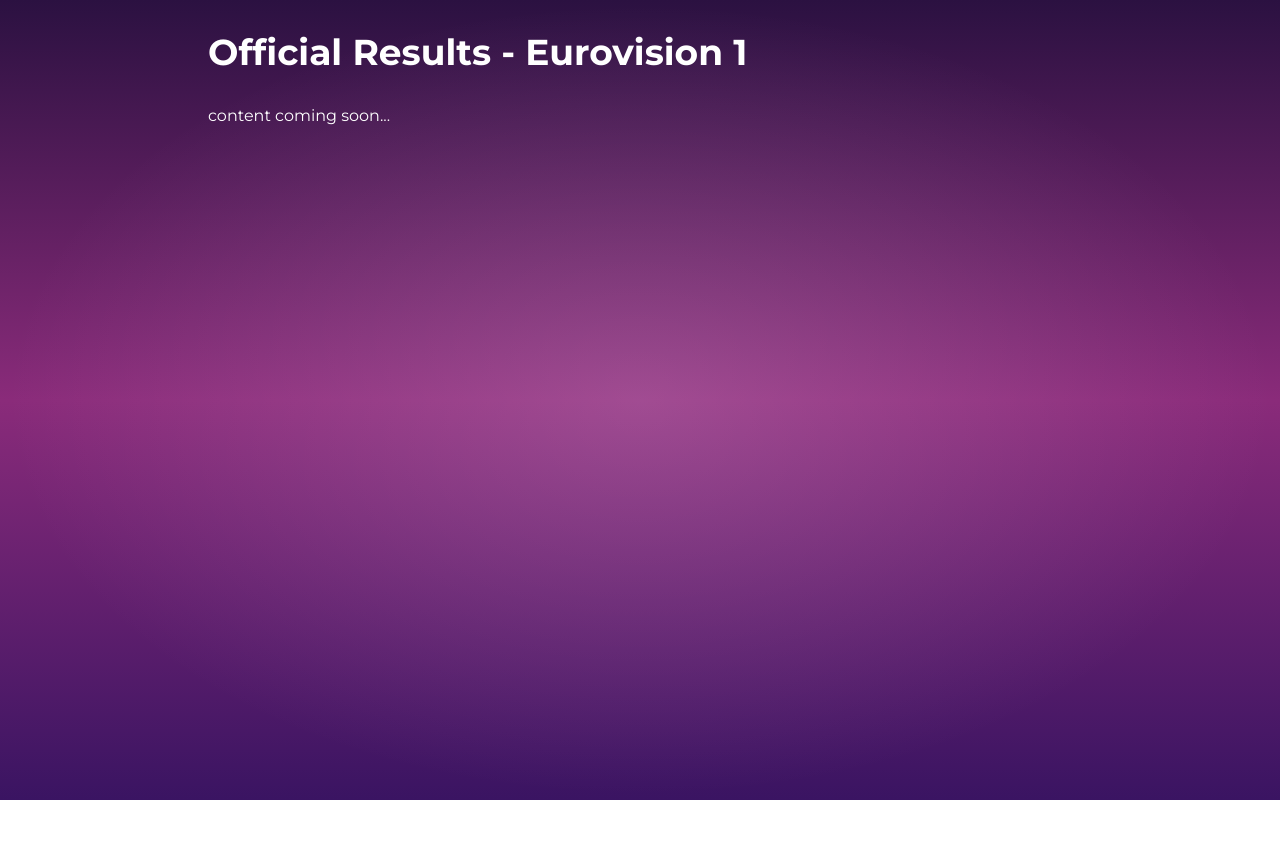
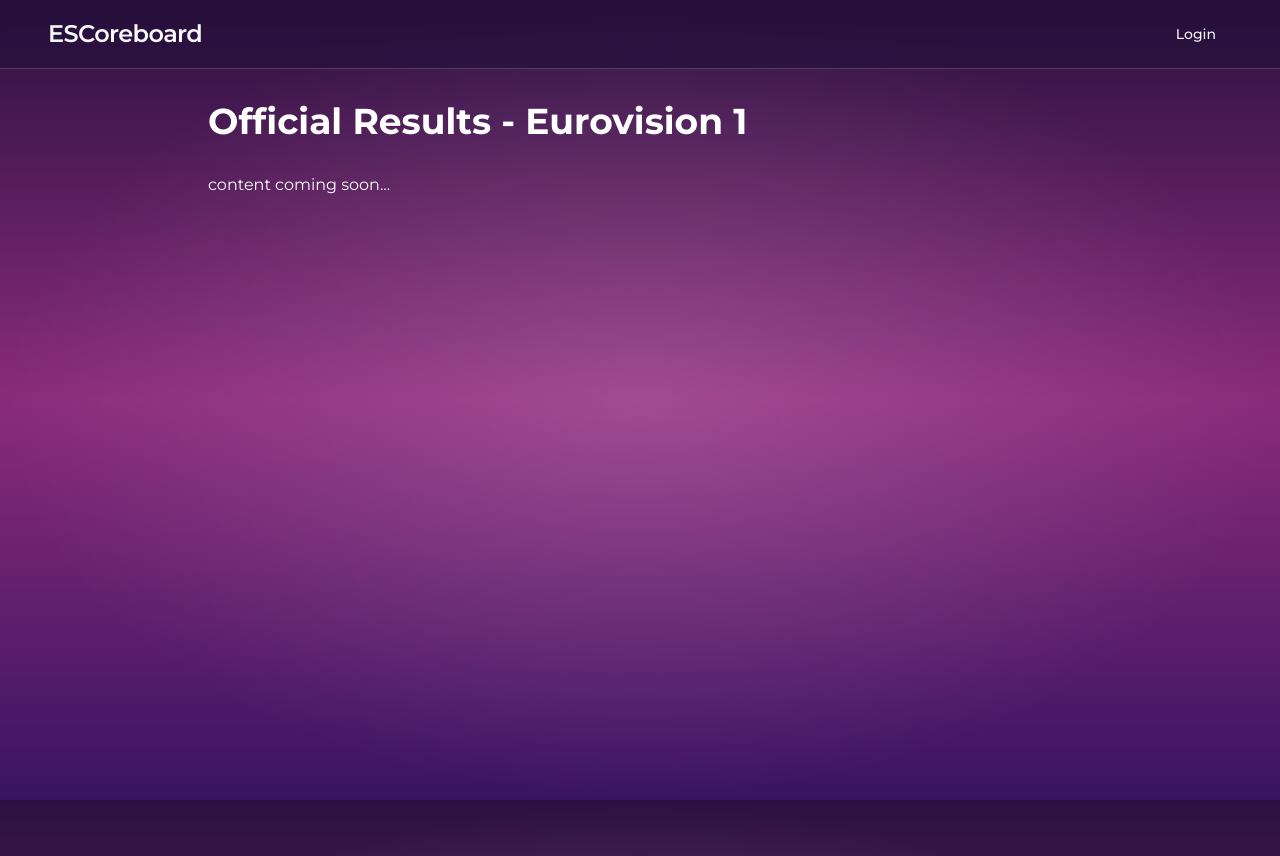
Before and after one commit to EeviLuukkonen/eurovision-tracker, a React (Vite) app in the folder frontend/: page /year/1/official-rank in a window 1280 px wide. Shown: the top 856 px of the page. Before the commit the page ends 800 px from the top, so only its background shows below. Built offline with nearby package versions, Linux system fonts and the light colour scheme.

Commit message:
Add navbar

```diff
--- a/frontend/src/App.tsx
+++ b/frontend/src/App.tsx
@@ -3,10 +3,12 @@
 import YearPage from './pages/YearPage';
 import MyRankPage from './pages/MyRankPage';
 import OfficialResultsPage from './pages/OfficialResultsPage';
+import { NavBar } from './components/NavBar';
 
 const App = () => {
   return (
     <BrowserRouter>
+      <NavBar></NavBar>
       <div className="min-h-screen text-white">
         <Routes>
           <Route path="/" element={<HomePage />} />
--- /dev/null
+++ b/frontend/src/components/NavBar.tsx
@@ -0,0 +1,24 @@
+import { Link } from 'react-router-dom';
+import { Button } from '@/components/ui/button';
+
+type NavbarProps = {
+  user?: { username: string };
+  onLogout?: () => void;
+};
+
+export const NavBar = ({}: NavbarProps) => {
+  return (
+    <nav className="w-full border-b border-border bg-background/70 backdrop-blur-md sticky top-0 z-50">
+      <div className="flex items-center justify-between px-8 md:px-12 py-4">
+        <Link to="/" className="text-2xl font-semibold tracking-tight text-foreground">
+          ESCoreboard
+        </Link>
+        <div>
+          <Button asChild variant="ghost" className="px-4">
+            <Link to ="/login">Login</Link>
+          </Button>
+        </div>
+      </div>
+    </nav>
+  );
+}
```
Also changed, not shown: 2 other files (tests, documents, lock files or other folders).
